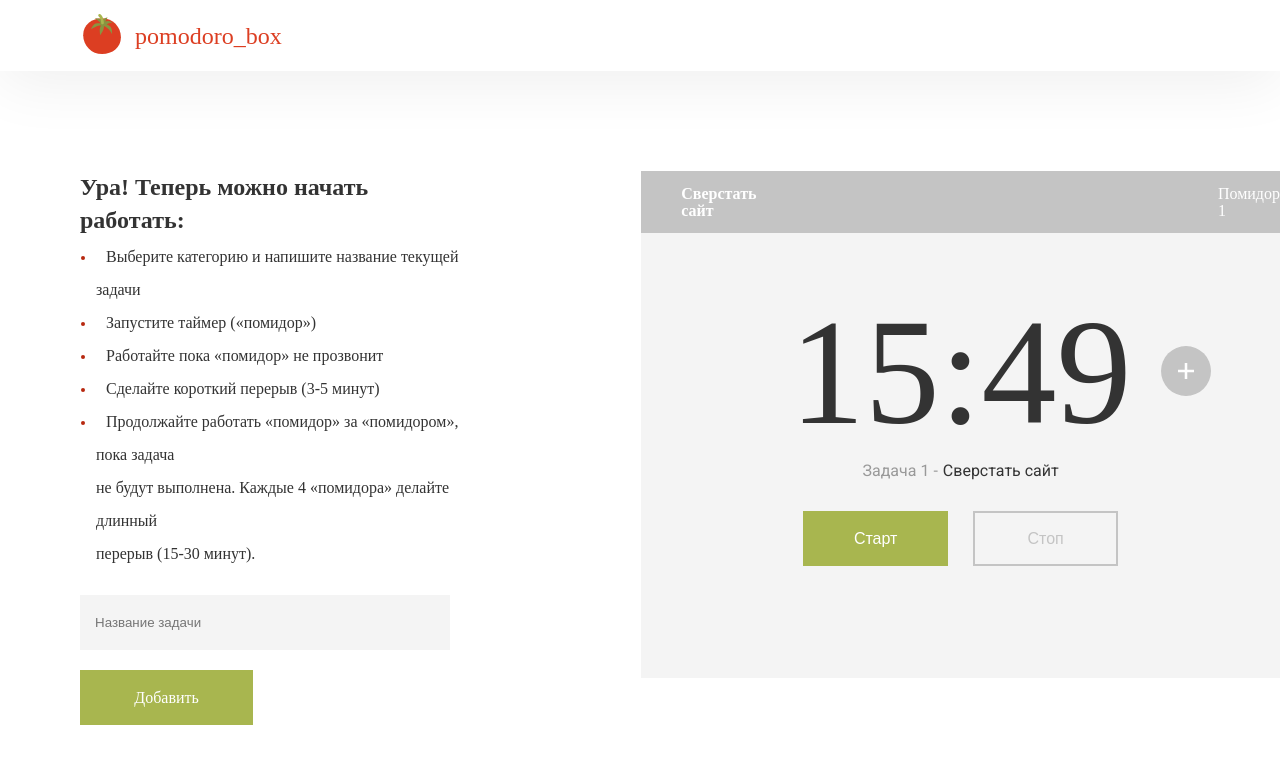
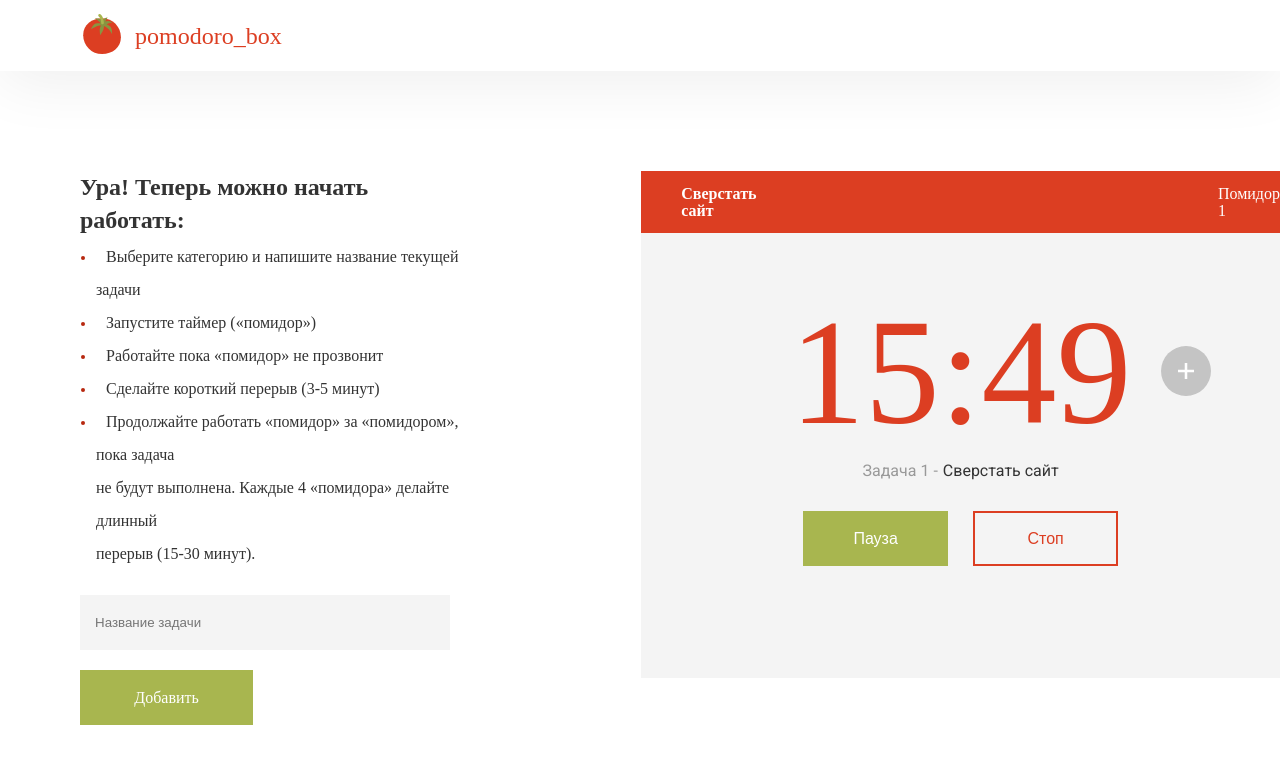
Before and after one commit to andrew-cmdltt/pomodoro-box, a React (Create React App) app: page /delete/1 in a window 1280 px wide. Both pictures are taken after a click on the button "Старт". Shown: the top 764 px of the page. Built offline with nearby package versions, Linux system fonts and the light colour scheme.

Commit message:
tested timer

```diff
--- a/src/components/PomodoroPage/TaskTimerBlock/TaskTimerBlock.tsx
+++ b/src/components/PomodoroPage/TaskTimerBlock/TaskTimerBlock.tsx
@@ -7,16 +7,17 @@ export function TaskTimerBlock() {
     const [minutes, setMinutes] = useState(25)
     const [seconds, setSeconds] = useState(60)
 
-    const [isStart, setIsStart] = useState(false)
+    const [isWork, setIsWork] = useState(false)
     const [isBreak, setIsBreak] = useState(false)
+    const [isPause, setIsPause] = useState(false)
 
     const handleStart = () => {
-        setIsStart(true)
+        setIsWork(true)
         setMinutes(minutes => minutes - 1);
     }
 
-    const handleStop = () => {
-        setIsStart(false)
+    const handlePause = () => {
+        setIsPause(!isPause)
     }
 
     const handleIncreaseTime = () => {
@@ -25,7 +26,7 @@ export function TaskTimerBlock() {
 
     useEffect(() => {
         const interval = setInterval(() => {
-            if (isStart) {
+            if (isWork && !isPause) {
                 setSeconds(seconds => seconds - 1);
                 if (seconds === 0) {
                     setMinutes(minutes => minutes - 1);
@@ -43,20 +44,21 @@ export function TaskTimerBlock() {
             }
         }, 5);
         return () => clearInterval(interval);
-    }, [isBreak, isStart, minutes, seconds]);
+    }, [isBreak, isPause, isWork, minutes, seconds]);
 
     return (
         <div className={styles.taskTimerBlock}>
-            <TimerHeader/>
+            <TimerHeader isBreak={isBreak} isWork={isWork}/>
             <TimerContent
                 pomodoroCount={2}
                 handleIncreaseTime={handleIncreaseTime}
                 handleStart={handleStart}
-                handleStop={handleStop}
+                handlePause={handlePause}
                 minutes={minutes}
                 seconds={seconds}
                 isBreak={isBreak}
-                isStart={isStart}
+                isWork={isWork}
+                isPause={isPause}
             />
         </div>
     );
--- a/src/components/PomodoroPage/TaskTimerBlock/TimerContent/Timer/Timer.tsx
+++ b/src/components/PomodoroPage/TaskTimerBlock/TimerContent/Timer/Timer.tsx
@@ -2,22 +2,40 @@ import React from 'react';
 import styles from './timer.module.css';
 import {getTimerValue} from "../../../../../utils/getTimerValue";
 import {IncreaseTimeIcon} from "../../../../Icons/IncreaseTimeIcon";
+import {getTimerClassName, Params} from "../../../../../utils/getTimerHeaderClass";
 
 type Props = {
     pomodoroCount: number
     minutes: number
     seconds: number
     handleStart: () => void
-    handleStop: () => void
+    handlePause: () => void
     handleIncreaseTime: () => void
     isBreak: boolean
-    isStart: boolean
+    isWork: boolean
+    isPause: boolean
 }
 
 export function Timer(props: Props) {
+    const timerValueParams: Params = {
+        isStart: props.isWork,
+        isBreak: props.isBreak,
+        defaultClass: styles.timerValue,
+        onBreakClass: styles.break,
+        onWorkClass: styles.work,
+    }
+
+    const stopButtonParams: Params = {
+        isStart: props.isWork,
+        isBreak: props.isBreak,
+        defaultClass: styles.stopButton,
+        onBreakClass: styles.break,
+        onWorkClass: styles.stopButtonOnWork,
+    }
+
     return (
         <div className={styles.timer}>
-            <div className={styles.timerValue}>
+            <div className={getTimerClassName(timerValueParams)}>
                 {getTimerValue(props.minutes, props.seconds)}
             </div>
             <div className={styles.timerLabel}>
@@ -29,11 +47,49 @@ export function Timer(props: Props) {
                 </div>
             </div>
             <div className={styles.timerControls}>
-                <button className={styles.startButton} onClick={props.handleStart}>Старт</button>
-                <button className={styles.stopButton} onClick={props.handleStop}>Стоп</button>
+                {props.isWork && !props.isPause && !props.isBreak &&
+                (<>
+                    <button className={styles.startButton} onClick={props.handlePause}>Пауза</button>
+                    <button className={getTimerClassName(stopButtonParams)} onClick={props.handlePause}
+                            disabled={false}>
+                        Стоп
+                    </button>
+                </>)}
+
+                {!props.isWork && !props.isPause && !props.isBreak &&
+                (<>
+                    <button className={styles.startButton} onClick={props.handleStart}>Старт</button>
+                    <button className={getTimerClassName(stopButtonParams)} onClick={props.handlePause}
+                            disabled={true}>
+                        Стоп
+                    </button>
+                </>)}
+
+                {props.isPause && !props.isBreak &&
+                (<>
+                    <button className={styles.proceedButton} onClick={props.handlePause}>Продолжить</button>
+                    <button className={styles.madeButton} onClick={props.handlePause}>Сделано</button>
+                </>)
+                }
+
+                {props.isBreak && !props.isPause &&
+                (<>
+                    <button className={styles.startButton} onClick={props.handlePause}>Пауза</button>
+                    <button className={styles.skipButton} onClick={props.handlePause}>Пропустить</button>
+                </>)
+                }
+
+                {props.isBreak && props.isPause &&
+                (<>
+                    <button className={styles.proceedButton} onClick={props.handlePause}>Продолжить</button>
+                    <button className={styles.skipButton + " " + styles.skipButtonOnPause} onClick={props.handlePause}>
+                        Пропустить
+                    </button>
+                </>)
+                }
             </div>
             <div className={styles.renewalButton} onClick={props.handleIncreaseTime}>
-                <IncreaseTimeIcon />
+                <IncreaseTimeIcon/>
             </div>
         </div>
     );
--- a/src/components/PomodoroPage/TaskTimerBlock/TimerContent/Timer/timer.module.css
+++ b/src/components/PomodoroPage/TaskTimerBlock/TimerContent/Timer/timer.module.css
@@ -42,10 +42,13 @@
     margin-top: 32px;
 }
 
-.startButton {
+.startButton,
+.stopButton,
+.proceedButton,
+.madeButton, .skipButtonOnPause
+{
     width: 145px;
     height: 55px;
-    background: #A8B64F;
     font-style: normal;
     font-weight: 500;
     font-size: 16px;
@@ -54,22 +57,21 @@
     color: #FFFFFF;
 }
 
+.startButton,
+.proceedButton {
+    background: #A8B64F;
+}
+
 .startButton:hover {
     background: #899441;
 }
 
 .stopButton {
-    width: 145px;
-    height: 55px;
-    background: #F4F4F4;
-    font-style: normal;
-    font-weight: 500;
-    font-size: 16px;
-    line-height: 17px;
-    text-align: center;
     border: 2px solid #C4C4C4;
-    box-sizing: border-box;
     color: #C4C4C4;
+}
+
+.stopButton, .madeButton, .skipButton {
     margin-left: 25px;
 }
 
@@ -79,6 +81,30 @@
     cursor: pointer;
 }
 
+.skipButton {
+    border: 2px solid #DC3E22;
+    color: #DC3E22;
+    width: 189px;
+}
+
 .renewalButton svg circle:hover {
-    fill: #899441;;
+    fill: #899441;
 }
+
+.stopButtonOnWork {
+    border-color: #DC3E22;
+    color: #DC3E22;
+}
+
+.madeButton, .skipButtonOnPause {
+    background-color: #DC3E22;
+    color: #FFFFFF;
+}
+
+.work {
+    color: #DC3E22;
+}
+
+.break {
+    color: #A8B64F;
+}
--- a/src/components/PomodoroPage/TaskTimerBlock/TimerContent/TimerContent.tsx
+++ b/src/components/PomodoroPage/TaskTimerBlock/TimerContent/TimerContent.tsx
@@ -7,10 +7,11 @@ type Props = {
     minutes: number
     seconds: number
     handleStart: () => void
-    handleStop: () => void
+    handlePause: () => void
     handleIncreaseTime: () => void
     isBreak: boolean
-    isStart: boolean
+    isWork: boolean
+    isPause: boolean
 }
 
 export function TimerContent(props: Props) {
@@ -19,11 +20,13 @@ export function TimerContent(props: Props) {
             <Timer pomodoroCount={2}
                    handleIncreaseTime={props.handleIncreaseTime}
                    handleStart={props.handleStart}
-                   handleStop={props.handleStop}
+                   handlePause={props.handlePause}
                    minutes={props.minutes}
                    seconds={props.seconds}
                    isBreak={props.isBreak}
-                   isStart={props.isStart}/>
+                   isWork={props.isWork}
+                   isPause={props.isPause}
+            />
         </div>
     );
 }
--- a/src/components/PomodoroPage/TaskTimerBlock/TimerHeader/TimerHeader.tsx
+++ b/src/components/PomodoroPage/TaskTimerBlock/TimerHeader/TimerHeader.tsx
@@ -1,9 +1,23 @@
 import React from 'react';
 import styles from './timerheader.module.css';
+import {getTimerClassName, Params} from "../../../../utils/getTimerHeaderClass";
 
-export function TimerHeader() {
+type Props = {
+    isWork: boolean
+    isBreak: boolean
+}
+
+export function TimerHeader({isWork, isBreak}: Props) {
+    const params: Params = {
+        isStart: isWork,
+        isBreak: isBreak,
+        defaultClass: styles.timerHeader,
+        onBreakClass: styles.break,
+        onWorkClass: styles.work,
+    }
+
     return (
-        <div className={styles.timerHeader}>
+        <div className={getTimerClassName(params)}>
             <div className={styles.taskTitle}>Сверстать сайт</div>
             <div className={styles.pomodoroNumber}>Помидор 1</div>
         </div>
--- a/src/components/PomodoroPage/TaskTimerBlock/TimerHeader/timerheader.module.css
+++ b/src/components/PomodoroPage/TaskTimerBlock/TimerHeader/timerheader.module.css
@@ -3,6 +3,14 @@
     flex-flow: row nowrap;
     align-items: center;
     background: #C4C4C4;
+}
+
+.work {
+    background: #DC3E22;
+}
+
+.break {
+    background: #A8B64F;
 }
 
 .taskTitle {
--- /dev/null
+++ b/src/utils/getTimerHeaderClass.ts
@@ -0,0 +1,21 @@
+export type Params = {
+    defaultClass: string,
+    onWorkClass: string,
+    onBreakClass: string,
+    isBreak: boolean,
+    isStart: boolean
+}
+
+export function getTimerClassName(params: Params) {
+    let timerClass = params.defaultClass
+
+    if (params.isStart) {
+        timerClass = params.defaultClass + " " + params.onWorkClass
+    }
+
+    if (params.isBreak) {
+        timerClass = params.defaultClass + " " + params.onBreakClass
+    }
+
+    return timerClass
+}
```
